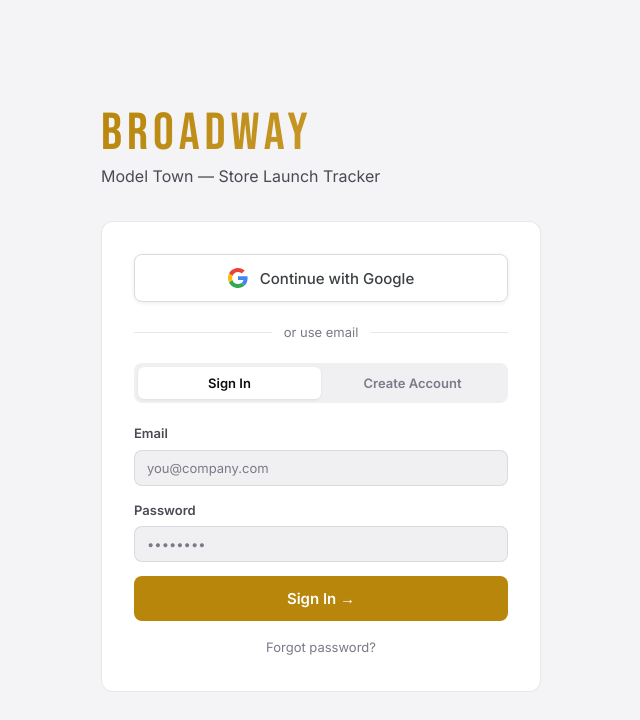
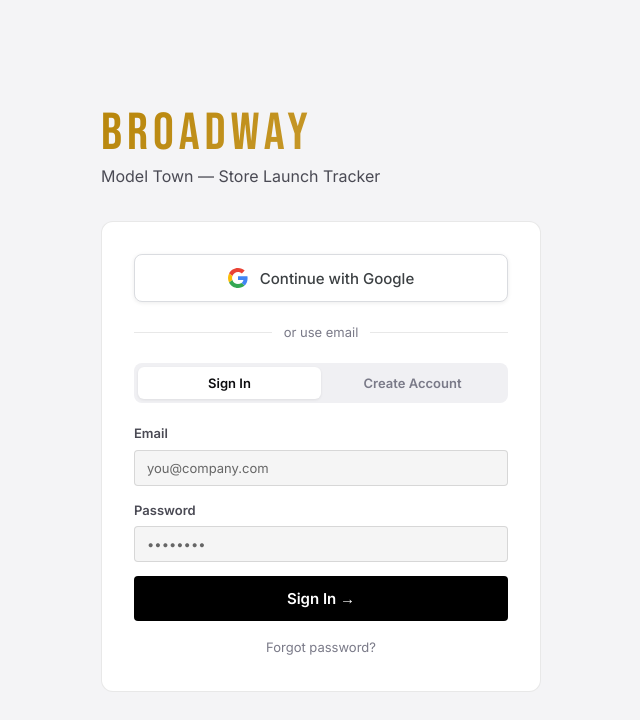
Before and after one commit to shravyavenkatesh-svg/broadwayprojects, a React (Create React App) app: page / in a window 1280 px wide. Shown: the top 720 px of the page, without its empty margins (319-959 px from the left). Built offline with nearby package versions, Linux system fonts and the light colour scheme; no server answers.

Commit message:
B&W theme — remove all colours

```diff
--- a/src/App.css
+++ b/src/App.css
@@ -4,12 +4,12 @@
 *, *::before, *::after { box-sizing: border-box; margin: 0; padding: 0; }
 
 :root {
-  --bg: #f4f4f6; --s1: #ffffff; --s2: #f0f0f3; --s3: #e4e4ea;
-  --border: rgba(0,0,0,0.09); --border2: rgba(0,0,0,0.18);
-  --gold: #b8860b; --gold2: #d4a843; --gold-light: rgba(184,134,11,0.12);
-  --green: #1a7a45; --red: #c0392b; --amber: #c47d0e; --blue: #1a5fa8; --purple: #5b4aaa;
-  --text: #0d0d0f; --dim: #4a4a54; --muted: #7a7a88;
-  --r: 8px; --r2: 12px;
+  --bg: #ffffff; --s1: #ffffff; --s2: #f5f5f5; --s3: #e8e8e8;
+  --border: rgba(0,0,0,0.12); --border2: rgba(0,0,0,0.25);
+  --gold: #000000; --gold2: #333333; --gold-light: rgba(0,0,0,0.06);
+  --green: #000000; --red: #000000; --amber: #000000; --blue: #000000; --purple: #000000;
+  --text: #000000; --dim: #222222; --muted: #666666;
+  --r: 4px; --r2: 6px;
   --fs-xs: 11px; --fs-sm: 13px; --fs-base: 15px; --fs-md: 16px;
   --fs-lg: 18px; --fs-xl: 22px;
 }
@@ -29,20 +29,20 @@ body {
 /* Shared components */
 .card { background: var(--s1); border: 1.5px solid var(--border); border-radius: var(--r); padding: 20px; }
 .badge { display: inline-flex; align-items: center; padding: 3px 9px; border-radius: 4px; font-size: 11px; font-family: 'JetBrains Mono', monospace; font-weight: 500; white-space: nowrap; }
-.badge-green { background: rgba(26,122,69,0.12); color: #1a7a45; border: 1px solid rgba(26,122,69,0.25); }
-.badge-amber { background: rgba(196,125,14,0.12); color: #c47d0e; border: 1px solid rgba(196,125,14,0.25); }
+.badge-green { background:#fff; color:#000; border:1px solid #000; }
+.badge-amber { background:#fff; color:#000; border:1px solid #000; }
 .badge-red   { background: rgba(192,57,43,0.12);  color: #c0392b; border: 1px solid rgba(192,57,43,0.25); }
-.badge-muted { background: rgba(90,90,100,0.12);  color: #7a7a88; border: 1px solid rgba(0,0,0,0.09); }
+.badge-muted { background:#fff; color:#666; border:1px solid #bbb; }
 .badge-blue  { background: rgba(26,95,168,0.12);  color: #1a5fa8; border: 1px solid rgba(26,95,168,0.25); }
 .badge-gold  { background: rgba(184,134,11,0.12); color: #b8860b; border: 1px solid rgba(184,134,11,0.25); }
 
-.pri-p1 { display:inline-flex; padding:2px 7px; border-radius:3px; font-size:10px; font-family:'JetBrains Mono',monospace; font-weight:700; background:rgba(192,57,43,0.12); color:#c0392b; border:1px solid rgba(192,57,43,0.25); }
-.pri-p2 { display:inline-flex; padding:2px 7px; border-radius:3px; font-size:10px; font-family:'JetBrains Mono',monospace; font-weight:700; background:rgba(196,125,14,0.12); color:#c47d0e; border:1px solid rgba(196,125,14,0.25); }
-.pri-p3 { display:inline-flex; padding:2px 7px; border-radius:3px; font-size:10px; font-family:'JetBrains Mono',monospace; font-weight:700; background:rgba(26,95,168,0.12); color:#1a5fa8; border:1px solid rgba(26,95,168,0.25); }
+.pri-p1 { display:inline-flex; padding:2px 7px; border-radius:2px; font-size:10px; font-family:'JetBrains Mono',monospace; font-weight:700; background:#000; color:#fff; border:1px solid #000; }
+.pri-p2 { display:inline-flex; padding:2px 7px; border-radius:2px; font-size:10px; font-family:'JetBrains Mono',monospace; font-weight:700; background:#fff; color:#000; border:1px solid #000; }
+.pri-p3 { display:inline-flex; padding:2px 7px; border-radius:2px; font-size:10px; font-family:'JetBrains Mono',monospace; font-weight:500; background:#fff; color:#666; border:1px solid #bbb; }
 
 .btn { display:inline-flex; align-items:center; gap:7px; padding:9px 18px; border-radius:var(--r); font-size:13px; font-weight:600; cursor:pointer; border:none; transition:all .15s; font-family:'Inter',sans-serif; white-space:nowrap; }
-.btn-gold { background:var(--gold); color:#fff; }
-.btn-gold:hover { background:var(--gold2); }
+.btn-gold { background:#000; color:#fff; }
+.btn-gold:hover { background:#333; }
 .btn-ghost { background:transparent; color:var(--dim); border:1.5px solid var(--border); }
 .btn-ghost:hover { border-color:var(--border2); color:var(--text); }
 .btn-sm { padding:6px 12px; font-size:11px; }
@@ -54,9 +54,9 @@ body {
 
 .pw { background:var(--s3); border-radius:3px; height:6px; overflow:hidden; }
 .pf { height:100%; border-radius:3px; transition:width .4s; }
-.pf-g { background:var(--green); }
-.pf-a { background:var(--amber); }
-.pf-r { background:var(--red); }
+.pf-g { background:#000; }
+.pf-a { background:#666; }
+.pf-r { background:#000; }
 
 /* Ripple animation */
 @keyframes rippleRow { 0%{background:rgba(212,168,67,0.2);} 100%{background:transparent;} }
```
